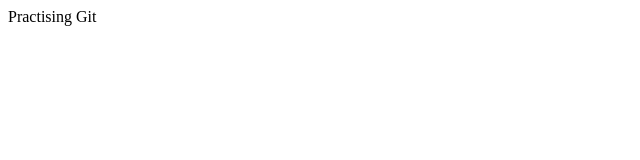
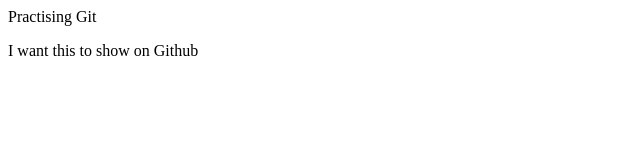
Before and after one commit to bonne-bonne/my-first-repository, a plain HTML site: page index.html in a window 1280 px wide. Shown: the whole page, without its empty margins (0-640 px from the left). Drawn offline with Linux system fonts and the light colour scheme.

Commit message:
added another p element

```diff
--- a/index.html
+++ b/index.html
@@ -1 +1,2 @@
 <p>Practising Git</p>
+<p>I want this to show on Github</p>
```
